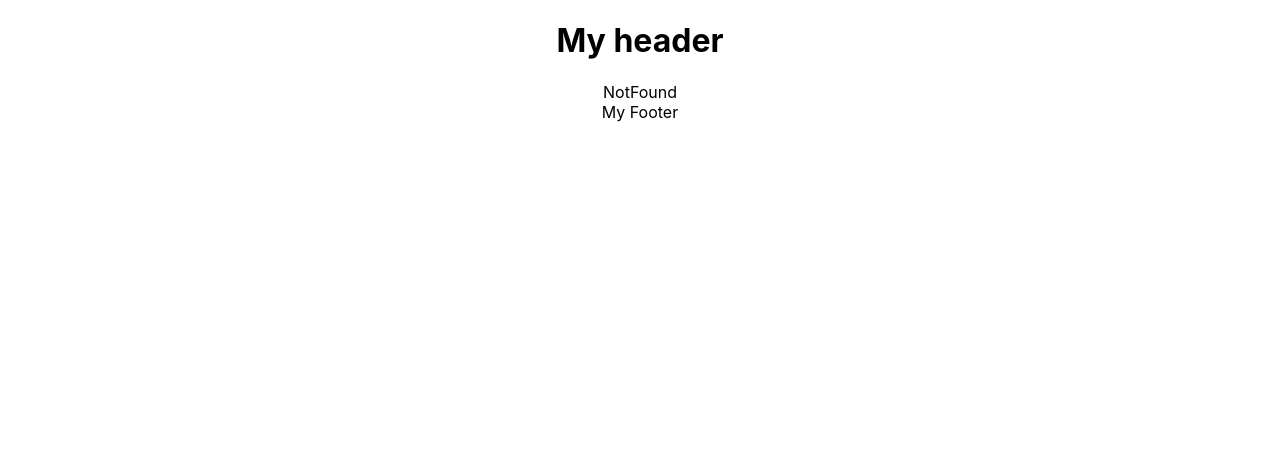
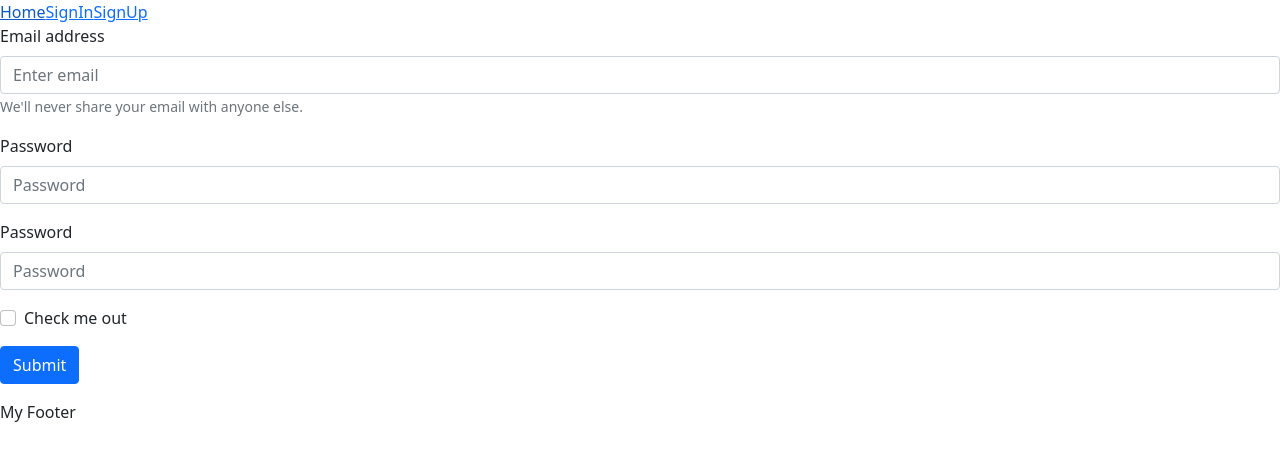
Before and after one commit to herohossen/independent-service-provider-a10, a React (Create React App) app: page /signup in a window 1280 px wide. Shown: the top 460 px of the page. Built offline with nearby package versions, Linux system fonts and the light colour scheme; no server answers.

Commit message:
authentication added

```diff
--- a/src/App.css
+++ b/src/App.css
@@ -1,6 +1,3 @@
-.App {
-  text-align: center;
-}
 
 .App-logo {
   height: 40vmin;
--- a/src/App.js
+++ b/src/App.js
@@ -1,3 +1,4 @@
+import "bootstrap/dist/css/bootstrap.min.css";
 import "./App.css";
 import { Route, Routes } from "react-router-dom";
 
@@ -5,6 +6,9 @@ import Header from "./components/Header";
 import Home from "./components/Pages/Home";
 import NotFound from "./components/Pages/NotFound";
 import Footer from "./components/Footer";
+import SignIn from "./components/Pages/SignIn";
+import Signup from "./components/Pages/Signup";
+
 function App() {
   return (
     <div className="App">
@@ -12,6 +16,8 @@ function App() {
       <Routes>
         <Route path="/" element={<Home />}></Route>
         <Route path="/home" element={<Home />}></Route>
+        <Route path="/signin" element={<SignIn />}></Route>
+        <Route path="/signup" element={<Signup />}></Route>
         <Route path="*" element={<NotFound />}></Route>
       </Routes>
       <Footer />
--- a/src/components/Header.js
+++ b/src/components/Header.js
@@ -1,11 +1,16 @@
 import "../Styles/Header.css";
 
 import React from "react";
+import { NavLink } from "react-router-dom";
 
 const Header = () => {
   return (
     <div>
-      <h1>My header</h1>
+           <div className="nav">
+          <NavLink className={({ isActive }) => (isActive ? 'active-link' : 'link')} to="/home">Home</NavLink>
+          <NavLink className={({ isActive }) => (isActive ? 'active-link' : 'link')} to="/Signin">SignIn</NavLink>
+          <NavLink className={({ isActive }) => (isActive ? 'active-link' : 'link')} to="/signup">SignUp</NavLink>
+        </div>
     </div>
   );
 };
--- a/src/components/Pages/SignIn.js
+++ b/src/components/Pages/SignIn.js
@@ -1,12 +1,33 @@
 import "../../Styles/Signin.css";
 import React from 'react';
+import Form from "react-bootstrap/Form";
+import Button from "react-bootstrap/Button";
 
 const SignIn = () => {
-    return (
-        <div>
+  return (
+    <div>
+      <Form>
+        <Form.Group className="mb-3" controlId="formBasicEmail">
+          <Form.Label>Email address</Form.Label>
+          <Form.Control type="email" placeholder="Enter email" />
+          <Form.Text className="text-muted">
+            We'll never share your email with anyone else.
+          </Form.Text>
+        </Form.Group>
 
-        </div>
-    );
+        <Form.Group className="mb-3" controlId="formBasicPassword">
+          <Form.Label>Password</Form.Label>
+          <Form.Control type="password" placeholder="Password" />
+        </Form.Group>
+        <Form.Group className="mb-3" controlId="formBasicCheckbox">
+          <Form.Check type="checkbox" label="Check me out" />
+        </Form.Group>
+        <Button variant="primary" type="submit">
+          Submit
+        </Button>
+      </Form>
+    </div>
+  );
 };
 
 export default SignIn;
--- a/src/components/Pages/Signup.js
+++ b/src/components/Pages/Signup.js
@@ -1,12 +1,104 @@
 import "../../Styles/Signup.css";
-import React from 'react';
+import React, { useEffect, useState } from "react";
+import Form from "react-bootstrap/Form";
+import Button from "react-bootstrap/Button";
+import auth from "../../firebase.init";
+import { useCreateUserWithEmailAndPassword } from "react-firebase-hooks/auth";
+import { useNavigate } from "react-router-dom";
 
 const Signup = () => {
-    return (
-        <div>
+//   const [login, setLogin] = useState(false);
+  const [confirmError, setConfirmError] = useState();
 
-        </div>
-    );
+
+  const [userInfo, setUserInfo] = useState({
+    email: "",
+    password: "",
+    confirmpassword: "",
+  });
+
+  //Create User
+  const [
+    createUserWithEmailAndPassword,
+    createUser,
+    createLoading,
+    createError,
+  ] = useCreateUserWithEmailAndPassword(auth);
+
+  const handeelFormInput = (e) => {
+    // console.log(e.target.name, e.target.value);
+    userInfo[e.target.name] = e.target.value;
+
+
+  };
+  //Prevent default FormRelod
+  const handleSignUp = (e) => {
+    e.preventDefault();
+    createUserWithEmailAndPassword(userInfo.email, userInfo.password);
+    console.log("signup");
+  };
+  //Confir do not match
+
+//   if (userInfo.password !== userInfo.confirmpassword) {
+//     setConfirmError("password does not match");
+//     console.log(confirmError);
+//     return;
+//   }
+
+
+const navigate = useNavigate();
+  useEffect(() => {
+    if (createUser) {
+      navigate("/home");
+
+    }
+    console.log(createUser);
+  }, [createUser]);
+
+  return (
+    <div>
+      <Form onSubmit={handleSignUp}>
+        <Form.Group className="mb-3" controlId="formBasicEmail">
+          <Form.Label>Email address</Form.Label>
+          <Form.Control
+            onBlur={(e) => handeelFormInput(e)}
+            type="text"
+            name="email"
+            placeholder="Enter email"
+          />
+          <Form.Text className="text-muted">
+            We'll never share your email with anyone else.
+          </Form.Text>
+        </Form.Group>
+
+        <Form.Group className="mb-3" controlId="formBasicPassword">
+          <Form.Label>Password</Form.Label>
+          <Form.Control
+            onBlur={(e) => handeelFormInput(e)}
+            type="password"
+            name="password"
+            placeholder="Password"
+          />
+        </Form.Group>
+        <Form.Group className="mb-3" controlId="formBasicConfirmPassword">
+          <Form.Label>Password</Form.Label>
+          <Form.Control
+            onBlur={(e) => handeelFormInput(e)}
+            type="password"
+            name="confirmpassword"
+            placeholder="Password"
+          />
+        </Form.Group>
+        <Form.Group className="mb-3" controlId="formBasicCheckbox">
+          <Form.Check type="checkbox" label="Check me out" />
+        </Form.Group>
+        <Button variant="primary" type="submit">
+          Submit
+        </Button>
+        <p className="text-danger">{confirmError}</p>
+      </Form>
+    </div>
+  );
 };
 
 export default Signup;
--- a/src/firebase.init.js
+++ b/src/firebase.init.js
@@ -1,5 +1,5 @@
 import { initializeApp } from "firebase/app";
-import { getAuth } from "firebase/firebase-auth";
+import { getAuth } from "firebase/auth";
 
 //firebase configuration
 
```
Also changed, not shown: 1 other file (tests, documents, lock files or other folders).
